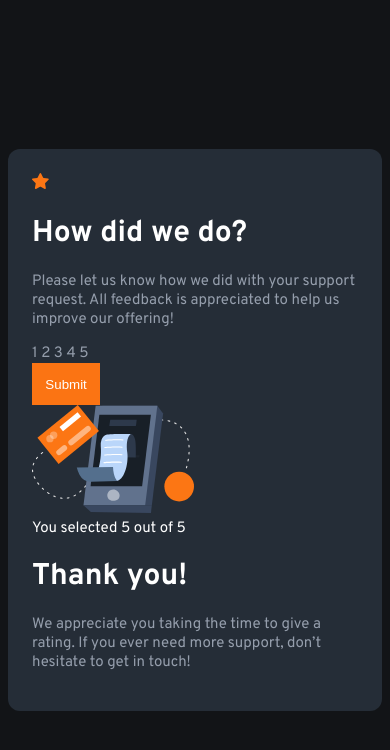
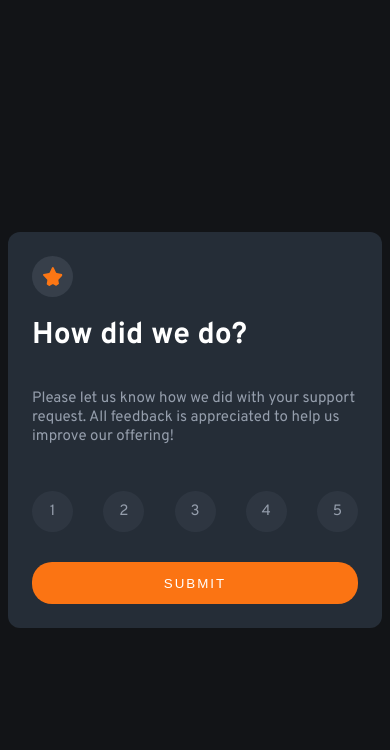
Before and after one commit to Kamania/interactive-rating-component-main, a plain HTML site: page index.html in a window 390 px wide. Drawn offline with Linux system fonts and the light colour scheme.

Commit message:
Complete Mobile design

```diff
--- a/index.html
+++ b/index.html
@@ -28,7 +28,8 @@
     <!-- Rating state start -->
 
     <div class="rate-card">
-      <img class="icon-star" src="images/icon-star.svg" alt="star icon">
+        <img alt="star icon" class="icon-star" src="images/icon-star.svg" height="20" width="20">
+
         <h1 class="main-title">How did we do?</h1>
 
         <p class="description">
@@ -53,8 +54,8 @@
 
     <!-- Thank you state start -->
 
-    <div class="thank-you-rate">
-      <img class="thanks-img" src="images/illustration-thank-you.svg" alt="thank you icon">
+    <div class="thank-you-rate" style="display: none">
+        <img alt="thank you icon" class="thanks-img" src="images/illustration-thank-you.svg">
 
         <div class="rate-result-section">You selected <span id="rate-result">5</span> out of 5</div>
 
--- a/style.css
+++ b/style.css
@@ -7,7 +7,7 @@
     --very-dark-blue: hsl(216, 12%, 8%);
 }
 
-body{
+body {
     font-size: 15px;
     font-family: 'Overpass', sans-serif;
     min-height: 100vh;
@@ -18,24 +18,68 @@ body{
     align-items: center;
 }
 
-.container{
+.container {
     background: var(--dark-blue);
     max-width: 375px;
     border-radius: 12px;
     padding: 1.5rem;
 }
 
-.main-title{
+.rate-card {
+    display: flex;
+    flex-direction: column;
+}
+
+.thank-you-rate {
+    text-align: center;
+}
+
+.rate-result-section {
+    color: var(--orange);
+    background-color: hsla(216, 12%, 54%, .2);
+    padding: .4em;
+    border-radius: 15px;
+    width: 55%;
+    margin: 1.5em auto;
+}
+
+.icon-star {
+    background: hsla(216, 12%, 54%, .2);
+    padding: .7em;
+    border-radius: 50%;
+    justify-self: left;
+}
+
+.rate-btn {
+    display: flex;
+    justify-content: space-between;
+    margin: 2em 0;
+}
+
+.rate {
+    background: hsla(216, 12%, 54%, .1);
+    width: 20px;
+    height: 20px;
+    text-align: center;
+    padding: .7em;
+    border-radius: 50%;
+}
+
+.main-title {
     color: var(--white);
 }
 
-.description, .rate{
+.description, .rate {
     color: var(--light-grey);
 }
 
-.btn{
+.btn {
     background: var(--orange);
     color: var(--white);
     border: none;
     padding: 1em;
+    text-transform: uppercase;
+    letter-spacing: 2px;
+    border-radius: 20px;
+
 }
```
Lines whose indentation alone changed are shown as unchanged.
